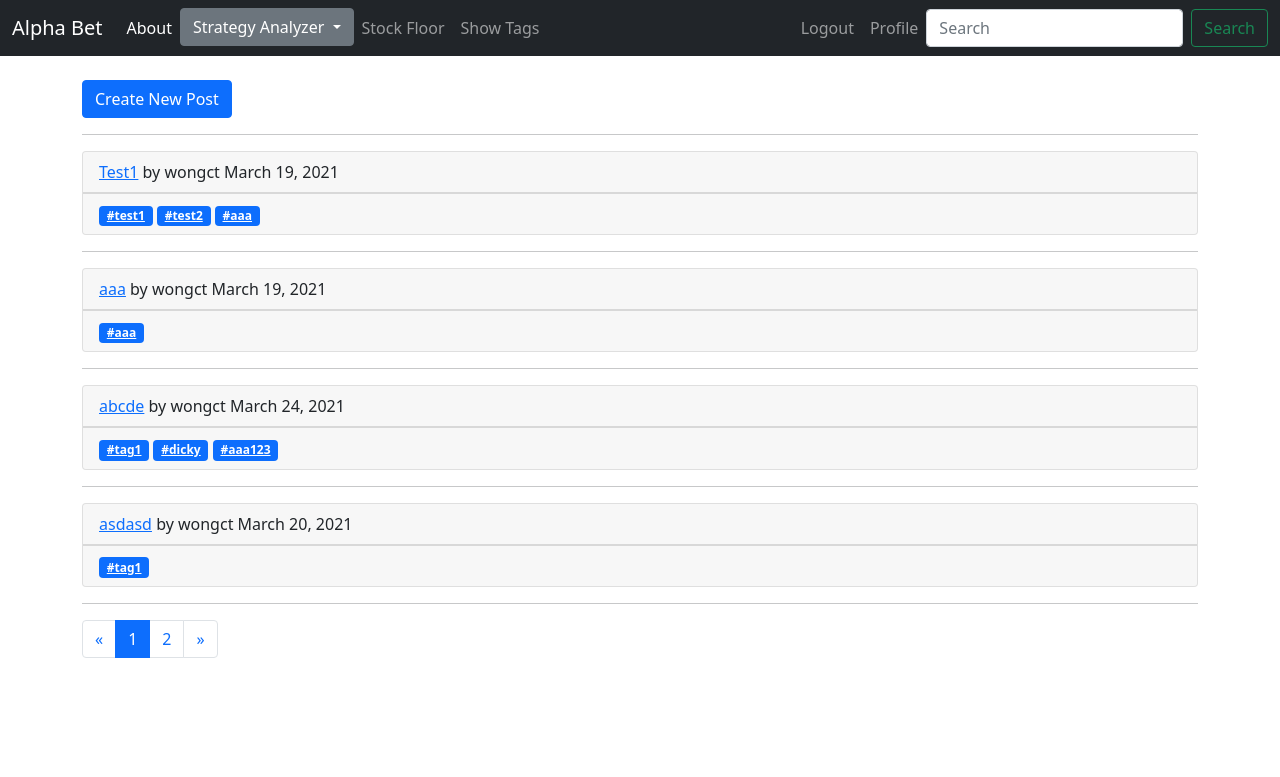
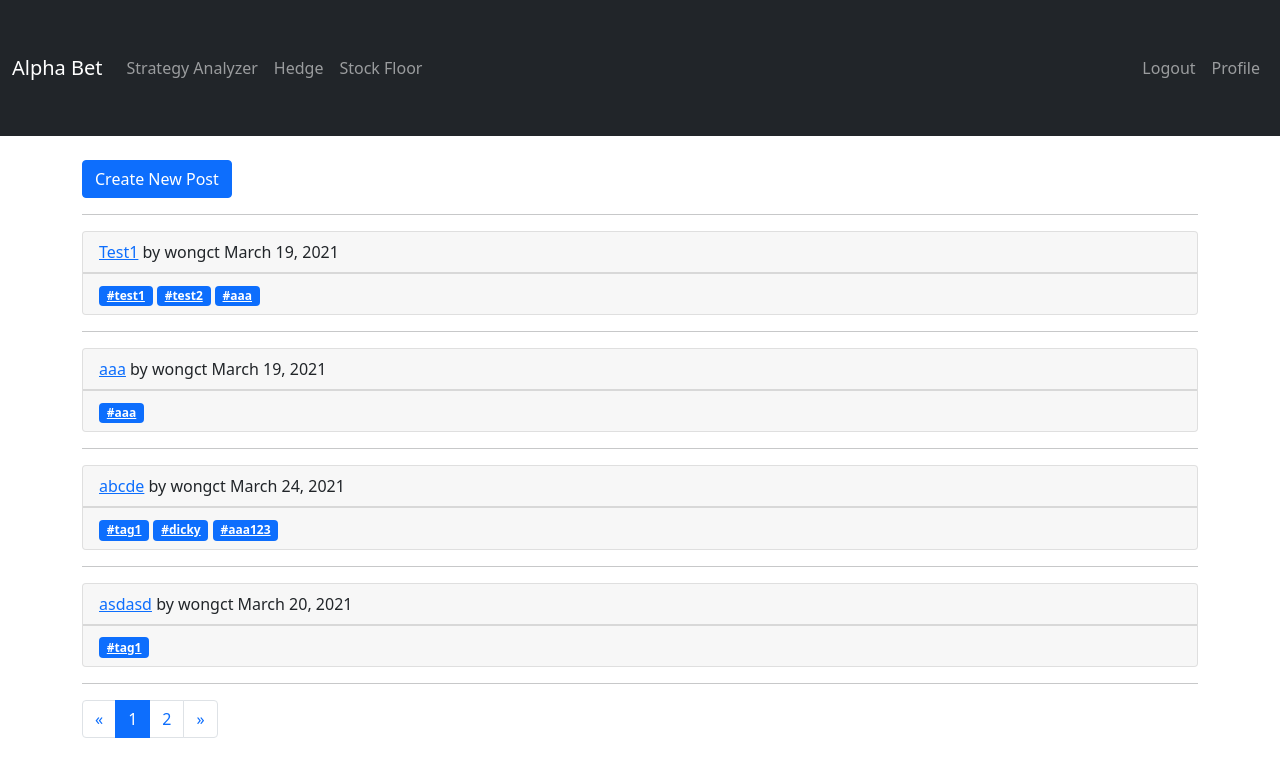
Before and after one commit to Elon-Chan/Alpha-Bet, a Django app: page /stockfloor/ in a window 1280 px wide. Shown: the top 777 px of the page. Run offline with Django 3.2, Linux system fonts and the light colour scheme; a user stored in the database is signed in; data comes from the database, SQL or seed files in the repository; both versions use the stored data as it was after the commit; parts of the project's set-up code (start-up, migrations or seed data) failed here and were passed over.

Commit message:
Changed font, background animation, nav bar

```diff
--- a/stock_floor/templates/stock_floor/base.html
+++ b/stock_floor/templates/stock_floor/base.html
@@ -8,15 +8,6 @@
     <!-- Bootstrap CSS -->
     <link href="https://cdn.jsdelivr.net/npm/bootstrap@5.0.0-beta2/dist/css/bootstrap.min.css" rel="stylesheet" integrity="sha384-BmbxuPwQa2lc/FVzBcNJ7UAyJxM6wuqIj61tLrc4wSX0szH/Ev+nYRRuWlolflfl" crossorigin="anonymous">
 
-    <!-- Custom fonts for this template -->
-    <!-- <link href="{% static 'vendor/fontawesome-free/css/all.min.css'%}" rel="stylesheet">
-    <link href="{% static 'vendor/simple-line-icons/css/simple-line-icons.css'%}" rel="stylesheet" type="text/css">
-    <link href="{% static 'https://fonts.googleapis.com/css?family=Lato:300,400,700,300italic,400italic,700italic'%}" rel="stylesheet" type="text/css">
-     -->
-    <!-- Custom styles for this template -->
-    <!-- <link href="{% static 'css/landing-page.min.css' %}" rel="stylesheet"> -->
-    <!-- <link href="{% static 'css/style.css' %}" rel="stylesheet" type="text/css"> -->
-
     <head>
         {% if title %}
             <title>{{ title }}</title>
@@ -26,7 +17,7 @@
         <link rel="stylesheet" href="{% static 'css/style.css' %}">
     </head>
 
-    <nav class="navbar navbar-expand-md navbar-dark bg-dark mb-4">
+    <nav class="navbar navbar-expand-md navbar-dark bg-dark mb-4 py-5">
         <div class="container-fluid">
           <a class="navbar-brand" href="/">Alpha Bet</a>
           <button class="navbar-toggler" type="button" data-bs-toggle="collapse" data-bs-target="#navbarCollapse" aria-controls="navbarCollapse" aria-expanded="false" aria-label="Toggle navigation">
@@ -34,27 +25,10 @@
           </button>
           <div class="collapse navbar-collapse" id="navbarCollapse">
                 <ul class="navbar-nav me-auto mb-2 mb-md-0">
-                    <li class="nav-item">
-                        <a class="nav-link active" aria-current="page" href="{% url 'stockfloor_about' %}">About</a>
-                    </li>
                     {% if user.is_authenticated %}
-                        <div class="dropdown">
-                            <a class="btn btn-secondary dropdown-toggle" href="#" role="button" id="dropdownMenuLink" data-bs-toggle="dropdown" aria-expanded="false">
-                                Strategy Analyzer
-                            </a>
-
-                            <ul class="dropdown-menu" aria-labelledby="dropdownMenuLink">
-                              <li><a class="dropdown-item" href="{% url 'strategy-home' %}">Strategy Analyzer</a></li>
-                              <li><a class="dropdown-item" href="{% url 'strategy-hedge' %}">Hedge</a></li>
-                              <li><a class="dropdown-item" href="{% url 'strategy-experimental' %}">Experimental</a></li>
-                            </ul>
-                          </div>
-                        <li class="nav-item">
-                            <a class="nav-link" href="{% url 'stockfloor_postlist' %}">Stock Floor</a>
-                        </li>
-                        <li class="nav-item">
-                            <a class="nav-link" href="{% url 'stockfloor_tgtagslist' %}">Show Tags</a>
-                        </li>
+                        <li><a class="nav-link" href="{% url 'strategy-home' %}">Strategy Analyzer</a></li>
+                        <li><a class="nav-link" href="{% url 'strategy-hedge' %}">Hedge</a></li>
+                        <li><a class="nav-link" href="{% url 'stockfloor_postlist' %}">Stock Floor</a></li>
                     {% endif %}
                 </ul>
                 <ul class="navbar-nav ms-auto mb-2 mb-md-0">
@@ -74,10 +48,10 @@
                         </li>
                     {% endif %}
                 </ul>
-                <form class="d-flex" action="{% url 'stockfloor_postlist' %}">
+                <!-- <form class="d-flex" action="{% url 'stockfloor_postlist' %}">
                     <input class="form-control me-2" type="search" placeholder="Search" aria-label="Search" name="search">
                     <button class="btn btn-outline-success" type="submit">Search</button>
-                </form>
+                </form> -->
             </div>
         </div>
     </nav>
--- a/stock_floor/templates/stock_floor/post.html
+++ b/stock_floor/templates/stock_floor/post.html
@@ -12,7 +12,7 @@
         </div>
         <div class="card-footer">
           {% for tgtags in post.tgtags.all %}
-          <a href="{% url 'stockfloor_tgtagsdetail' slug=tgtags %}" class="badge bg-primary">#{{ tgtags }} </a>
+          <a href="{% url 'stockfloor_tgtagsdetail' slug=tgtags %}" class="badge bg-primary" id="postlist_tags">#{{ tgtags }} </a>
           {% endfor %}
         </div>
       </div>
--- a/stock_floor/templates/stock_floor/post_detail.html
+++ b/stock_floor/templates/stock_floor/post_detail.html
@@ -11,7 +11,7 @@
         {{ post.content }}
         <br/>
         {% for tag in post.tgtags.all %}
-            <a href="{% url 'stockfloor_tgtagsdetail' slug=post.slug %}" class="badge badge-info text-primary">#{{ tag.name }}</a>
+            <a href="{% url 'stockfloor_tgtagsdetail' slug=tag %}" class="badge badge-info text-primary">#{{ tag.name }}</a>
         {% endfor %}
     </p>
     {% if post.author == user %}
@@ -19,7 +19,7 @@
         <a href="{{ post.get_delete_url }}"class="btn btn-primary">Delete this Post</a>
     {% endif %}
     <hr/>
-    <h2 >Comments</h2>
+    <h2>Comments</h2>
     {% if not comment %}
         <h5>No Comments Yet...</h5>
     {% else %}
```
Also changed, not shown: templates/alpha_bet/base.html (deleted, +0 -111 lines), db.sqlite3, 5 other files.
